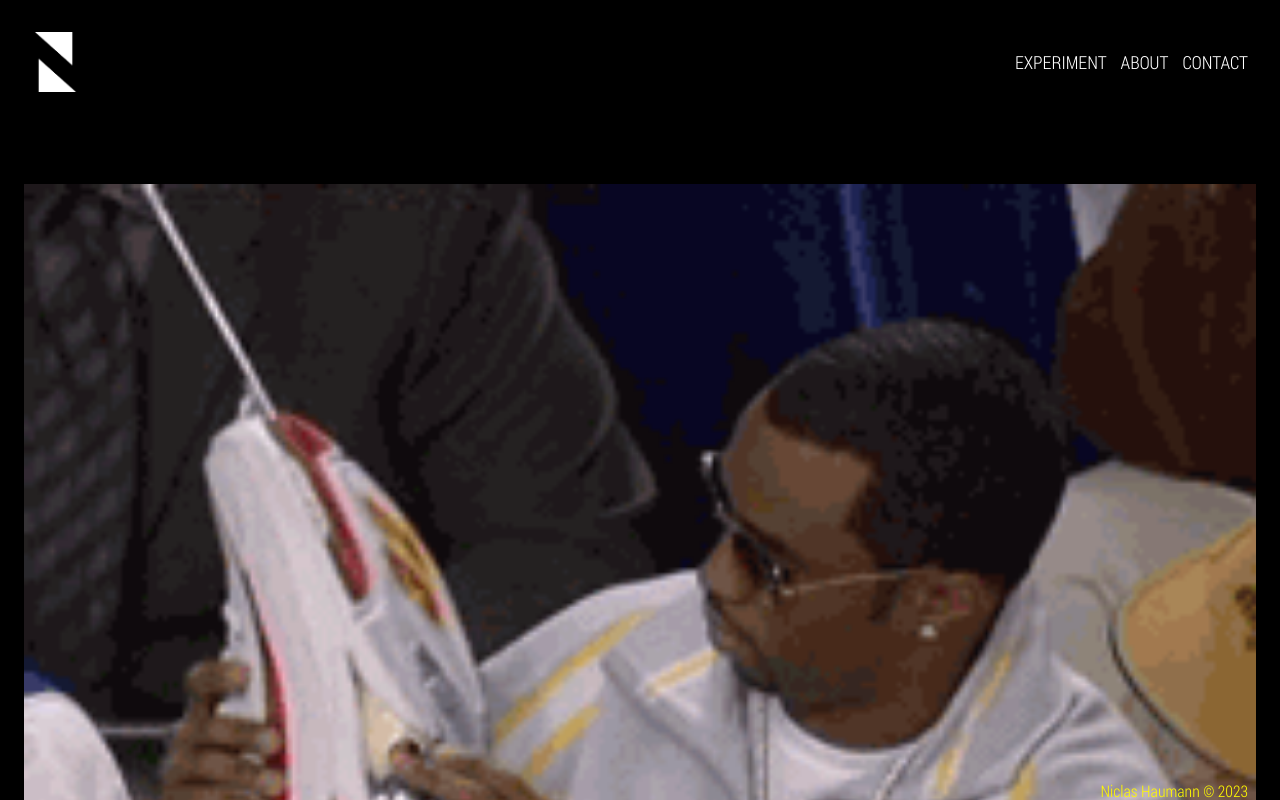
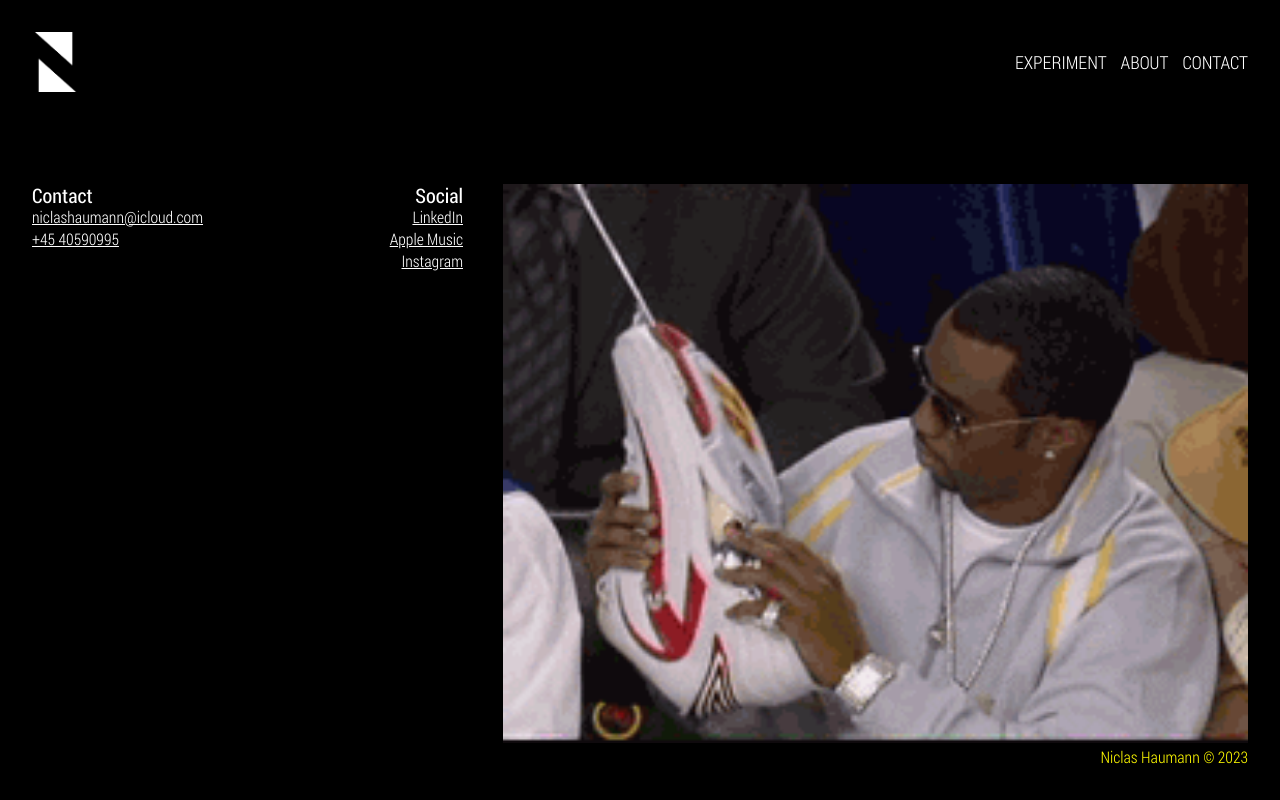
Before and after one commit to niclashaumann/version-two, a React (Create React App) app: page /contact in a window 1280 px wide. Shown: the top 800 px of the page. Built offline with nearby package versions, Linux system fonts and the light colour scheme.

Commit message:
Almost done.

```diff
--- a/src/pages/about.css
+++ b/src/pages/about.css
@@ -1,40 +1,29 @@
 .wrapper-about {
   min-height:100%;
-  height: calc(100vh - 98px - 68px);
+  height: calc(100vh - 98px - 68px - 100px);
   max-width: 1440px;
   margin: auto;
+  padding: 100px 24px 0px 24px;
 }
 
 @media (min-width: 768px) and (max-width: 1439px) {
   .wrapper-about {
-    height: calc(100vh - 124px - 85px);
+    height: calc(100vh - 124px - 85px - 100px);
+    padding: 100px 32px 0px 32px;
   }
 }
 
 @media (min-width: 1440px) {
   .wrapper-about {
-    height: calc(100vh - 150px - 106px);
-  }
-}
-
-.text-wrapper-about {
-  padding: 100px 24px 0px 24px;
-}
-
-@media (min-width: 768px) and (max-width: 1439px) {
-  .text-wrapper-about {
-    padding: 100px 32px 0px 32px;
-  }
-}
-
-@media (min-width: 1440px) {
-  .text-wrapper-about {
+    height: calc(100vh - 150px - 106px - 140px);
     padding: 140px 40px 0px 40px;
   }
 }
 
 .text-about {
   text-align: right;
+  max-width: 300px;
+  margin-left: auto;
 }
 
 @media (min-width: 768px) and (max-width: 1439px) {
@@ -44,9 +33,11 @@
   }
 }
 
-@media (min-width: 1400px) {
+@media (min-width: 1440px) {
   .text-about {
     text-align: right;
+    max-width: 400px;
+    margin-left: auto;
   }
 }
 
@@ -66,6 +57,18 @@
   flex-direction: row;
 }
 
+@media (min-width: 768px) and (max-width: 1439px) {
+  .experience-about {
+    font-size: 16px;
+  }
+}
+
+@media (min-width: 1440px) {
+  .experience-about {
+    font-size: 18px;
+  }
+}
+
 .current-about {
   color: rgb(250, 255, 0);
 }
--- a/src/pages/contact.css
+++ b/src/pages/contact.css
@@ -1,21 +1,88 @@
 .wrapper-contact {
-  min-height:100%;
-  height: calc(100vh - 60px - 48px - 68px);
-  width:100%;
+  min-height: 100%;
+  height: calc(100vh - 98px - 68px - 60px);
+  padding: 60px 24px 0px 24px;
+  max-width: 1440px;
+  margin: auto;
+}
+
+@media (min-width: 768px) and (max-width: 1439px) {
+  .wrapper-contact {
+    min-height:100%;
+    height: calc(100vh - 124px - 86px - 60px);
+    padding: 60px 32px 0px 32px;
+  }
+}
+
+@media (min-width: 1440px) {
+  .wrapper-contact {
+    min-height: 100%;
+    height: calc(100vh - 150px - 106px - 60px);
+    padding: 60px 40px 0px 40px;
+  }
 }
 
 .text-wrapper-contact {
-  padding: 60px 24px 0px 24px;
+  display: flex;
+  justify-content: space-between;
+  flex-direction: column;
+}
+
+@media (min-width: 1024px) {
+  .text-wrapper-contact {
+    flex-direction: row-reverse;
+  }
 }
 
 .phone-contact {
   width: 100%;
+  max-width: 545px;
+  float: right;
+}
+
+@media (min-width: 1024px) {
+  .phone-contact {
+  width: 60vw;
+  max-width: 745px;
+  }
+}
+
+.experience-wrapper-contact {
+  width: 100%;
+}
+
+@media (min-width: 1024px) {
+  .experience-wrapper-contact {
+    padding-right: 40px;
+  }
+}
+
+@media (min-width: 1440px) {
+  .experience-wrapper-contact {
+    padding-right: 48px;
+  }
 }
 
 .title-contact {
   font-size: 16px;
   font-family: Regular;
-  padding: 60px 1px 0px 0px;
+  padding: 60px 0px 0px 0px;
+}
+
+@media (min-width: 768px) {
+  .title-contact {
+    font-size: 18px;
+    font-family: Regular;
+    padding: 60px 0px 0px 0px;
+  }
+}
+
+@media (min-width: 1024px) {
+  .title-contact {
+    font-size: 20px;
+    font-family: Regular;
+    padding: 0;
+  }
 }
 
 .experience-contact {
@@ -24,3 +91,15 @@
   justify-content: space-between;
   flex-direction: row;
 }
+
+@media (min-width: 768px) and (max-width: 1439px) {
+  .experience-contact {
+    font-size: 16px;
+  }
+}
+
+@media (min-width: 1440px) {
+  .experience-contact {
+    font-size: 18px;
+  }
+}
--- a/src/pages/contact.js
+++ b/src/pages/contact.js
@@ -11,10 +11,10 @@ export default function Contact() {
       </div>
       <div className="wrapper-contact">
         <div className="text-wrapper-contact">
-          <div>
+          <div className="gif-contact">
             <img src={Phone} className="phone-contact" alt="Phone" />
           </div>
-          <div>
+          <div className="experience-wrapper-contact">
             <div className="experience-contact">
               <p className="title-contact">Contact</p>
               <p className="title-contact">Social</p>
```
